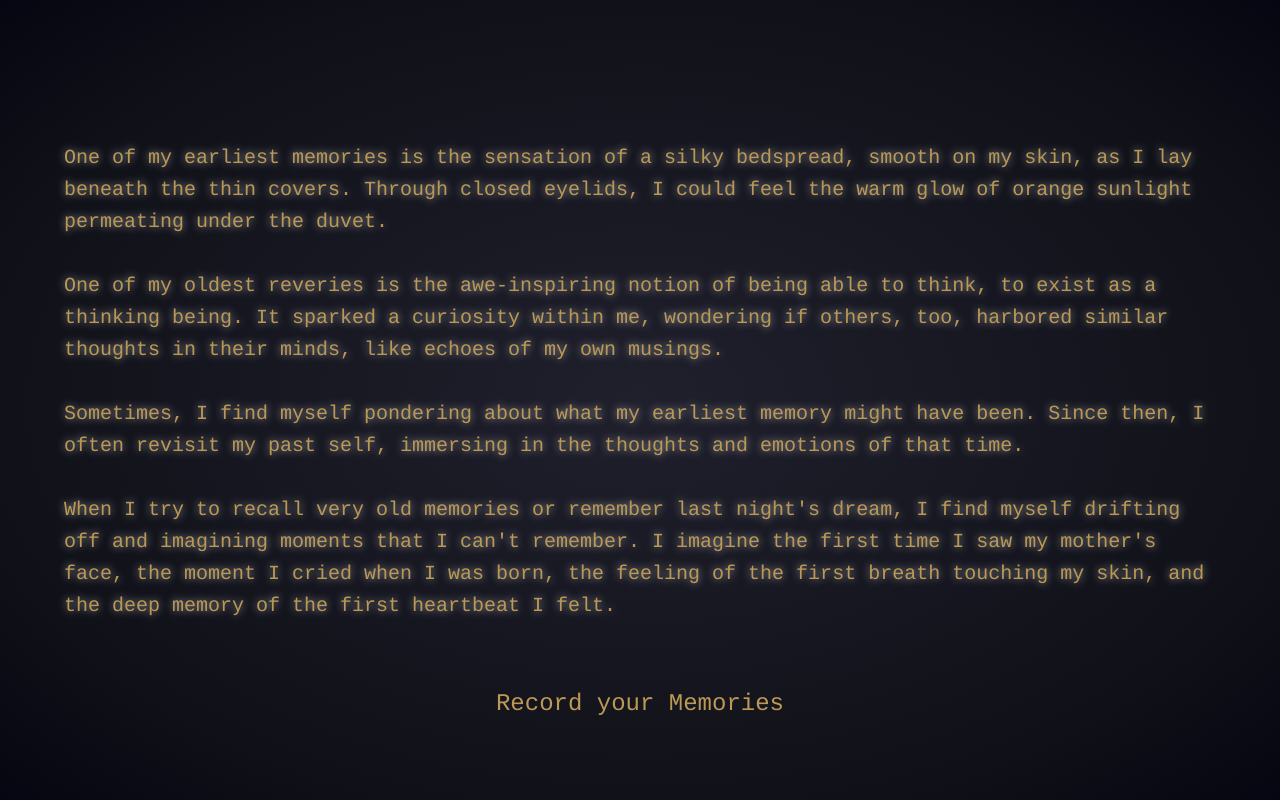
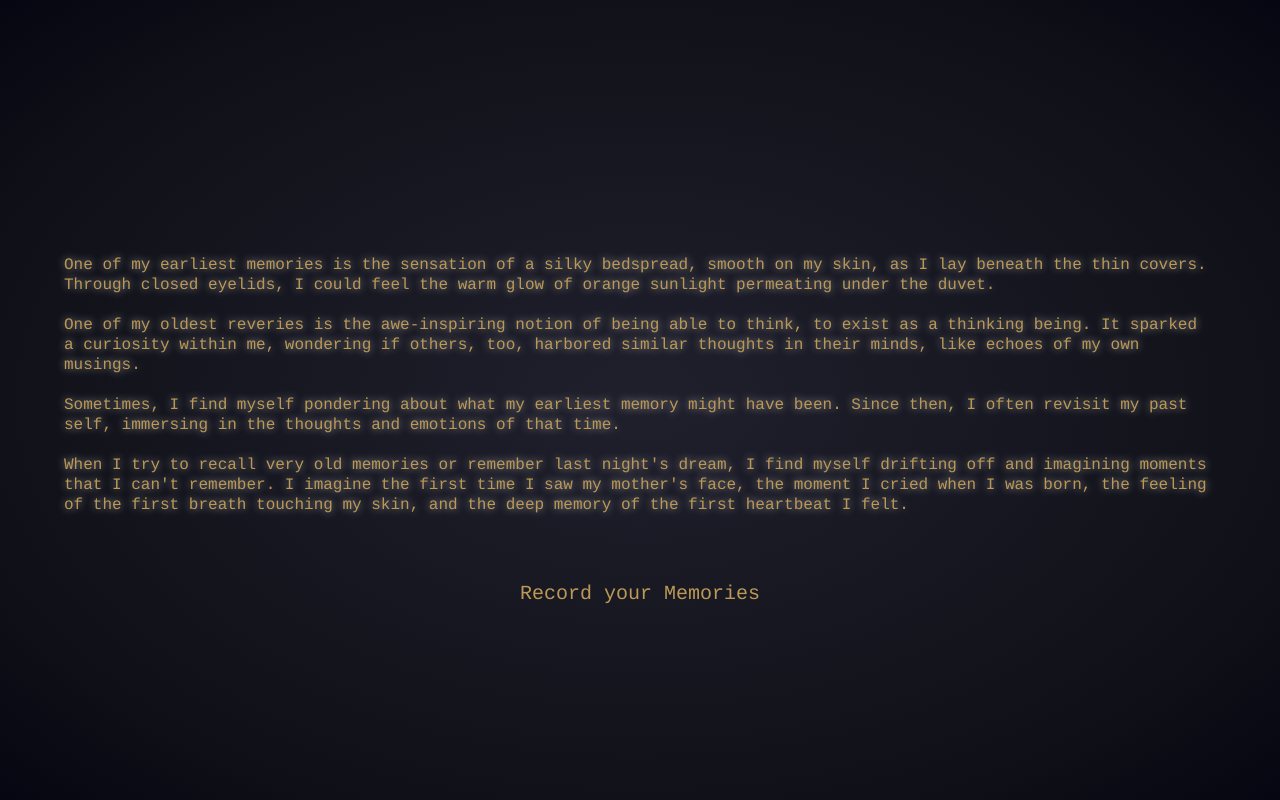
Before and after one commit to LoKo-DevGirls/memory-journey-fe, a React (Vite) app: page / in a window 1280 px wide. Built offline with nearby package versions, Linux system fonts and the light colour scheme.

Commit message:
Change font size

```diff
--- a/src/styles/Landing.module.scss
+++ b/src/styles/Landing.module.scss
@@ -73,15 +73,15 @@ $color3: #060612;
   font-smoothing: antialiased;
 
   a {
-    font-size: 1.5rem;
+    font-size: 1.25rem;
   }
 }
 
 .paragraph {
   margin: 4rem;
   text-shadow: 0 0 8px rgba(lighten($text-color, 50%), 0.6);
-  font-size: 1.25rem;
-  line-height: 2rem;
+  font-size: 1rem;
+  line-height: 1.25rem;
   color: $text-color;
 
 }
```
